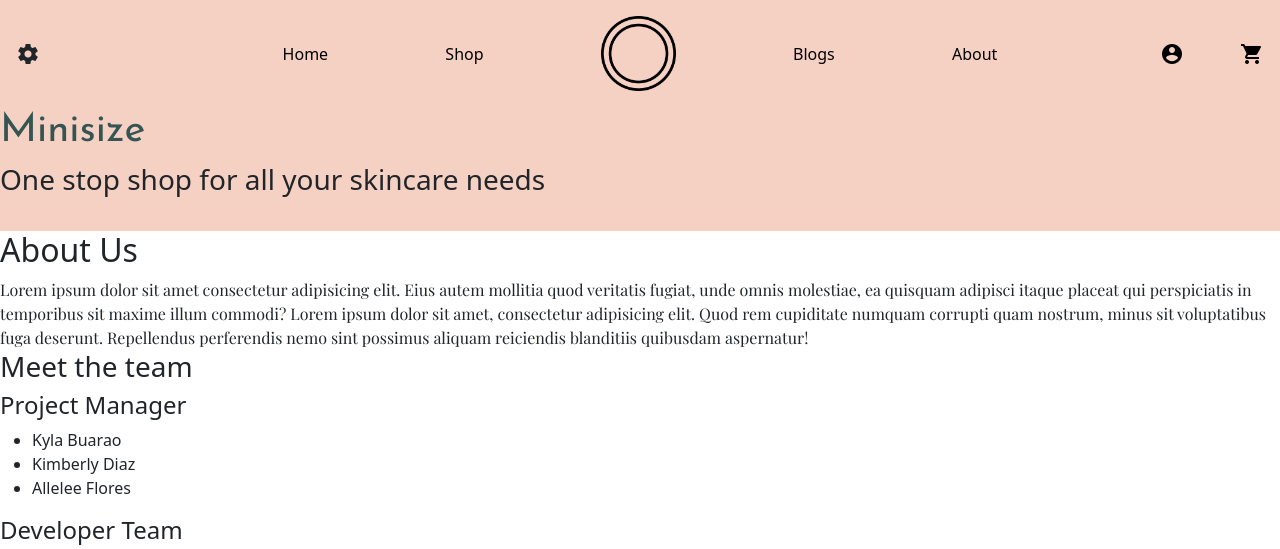
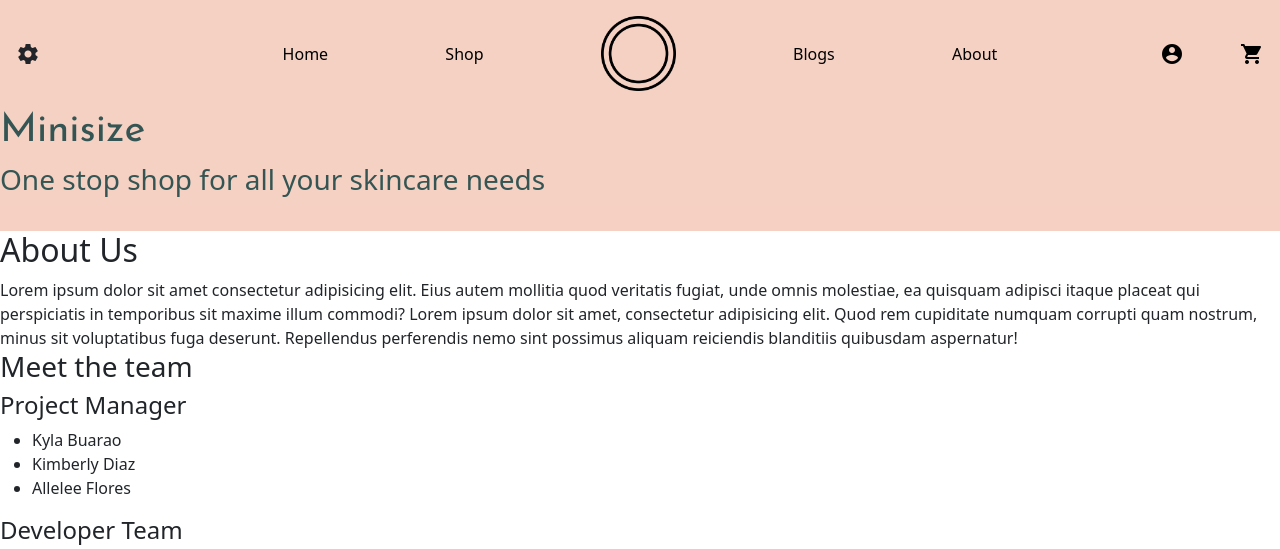
Before and after one commit to minisize/minisizeproject, a PHP site: page /about-us.php in a window 1280 px wide. Shown: the top 549 px of the page. Run offline with PHP 8.4, Linux system fonts and the light colour scheme; style sheets or scripts are compiled from the project's sources.

Commit message:
Starting to add the color of the quota

```diff
--- a/assets/styles/about_us/about.css
+++ b/assets/styles/about_us/about.css
@@ -14,7 +14,7 @@
   font-family: "Josefin Sans", sans-serif;
 }
 
-.us {
-  font-family: "Playfair Display", serif;
+#mini-quota {
+  color: #345553;
 }
 /*# sourceMappingURL=about.css.map */
--- a/assets/styles/about_us/about.scss
+++ b/assets/styles/about_us/about.scss
@@ -24,7 +24,7 @@ $font-text: 'Playfair Display', serif;
     font-family: $font-title;
 }
 
-.us
+#mini-quota
 {
-    font-family: $font-text;
+    color: $h-color;
 }
```
Also changed, not shown: 1 other file.
